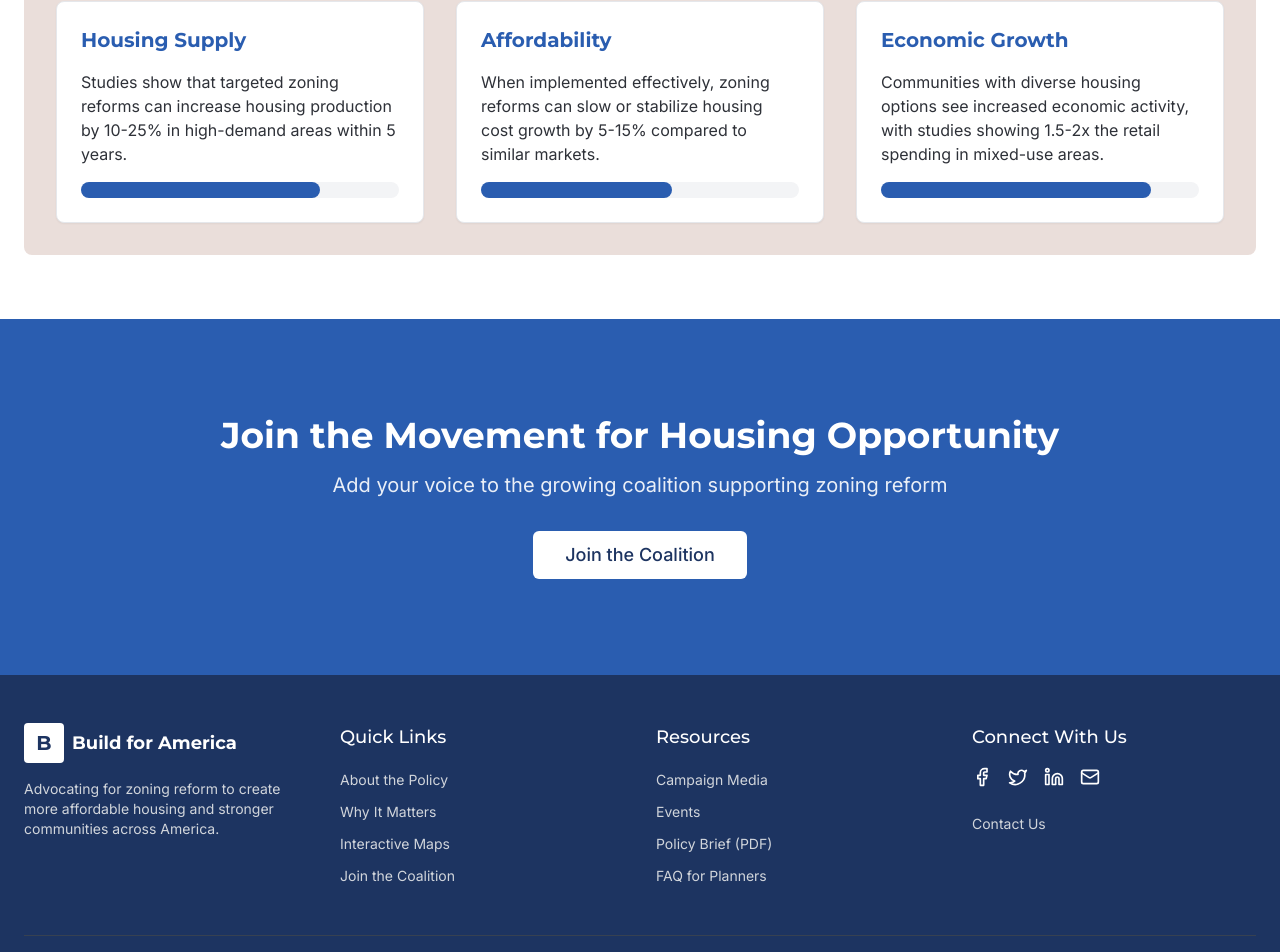
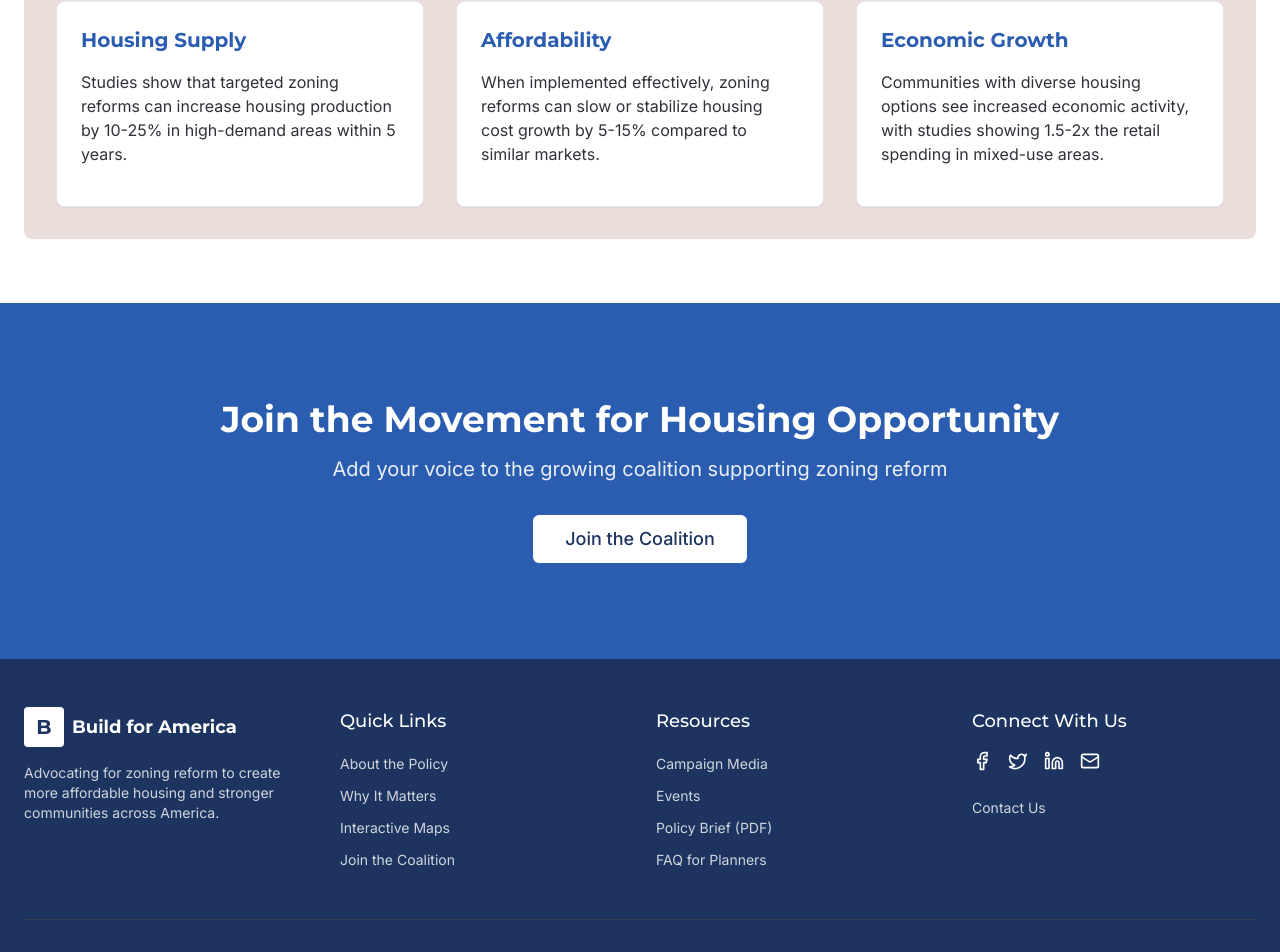
Before and after one commit to PBPL41/pbpl41.github.io, a React (Vite) app: page /why-it-matters in a window 1280 px wide. Shown: the part 2272-3224 px from the top of the page. Built offline with nearby package versions, Linux system fonts and the light colour scheme.

Commit message:
Visual edit in Lovable
Edited UI in Lovable

```diff
--- a/src/pages/WhyItMatters.tsx
+++ b/src/pages/WhyItMatters.tsx
@@ -133,11 +133,7 @@ const WhyItMatters = () => {
                 <p className="mb-4">
                   Studies show that targeted zoning reforms can increase housing production by 10-25% in high-demand areas within 5 years.
                 </p>
-                <div className="h-4 bg-gray-100 rounded-full">
-                  <div className="h-4 bg-bfa-blue rounded-full" style={{
-                  width: '75%'
-                }}></div>
-                </div>
+
               </div>
 
               <div className="bg-white p-6 rounded-lg shadow-sm border border-gray-200">
@@ -145,11 +141,7 @@ const WhyItMatters = () => {
                 <p className="mb-4">
                   When implemented effectively, zoning reforms can slow or stabilize housing cost growth by 5-15% compared to similar markets.
                 </p>
-                <div className="h-4 bg-gray-100 rounded-full">
-                  <div className="h-4 bg-bfa-blue rounded-full" style={{
-                  width: '60%'
-                }}></div>
-                </div>
+
               </div>
 
               <div className="bg-white p-6 rounded-lg shadow-sm border border-gray-200">
@@ -157,11 +149,7 @@ const WhyItMatters = () => {
                 <p className="mb-4">
                   Communities with diverse housing options see increased economic activity, with studies showing 1.5-2x the retail spending in mixed-use areas.
                 </p>
-                <div className="h-4 bg-gray-100 rounded-full">
-                  <div className="h-4 bg-bfa-blue rounded-full" style={{
-                  width: '85%'
-                }}></div>
-                </div>
+
               </div>
             </div>
           </div>
```
